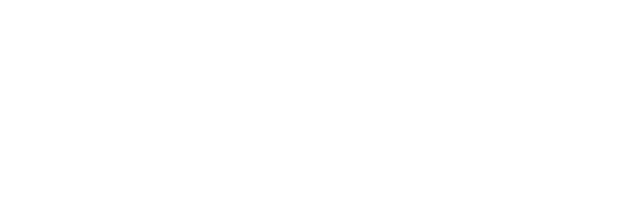
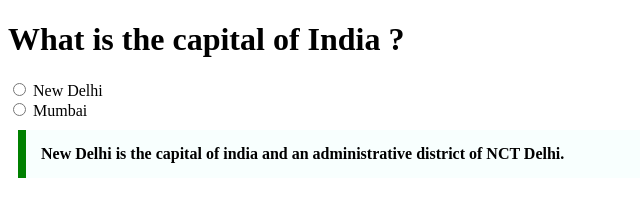
Before and after one commit to acciojob/trivia-kunal-hash, a website: page main.html in a window 1280 px wide. Shown: the whole page, without its empty margins (0-640 px from the left). Drawn offline with Linux system fonts and the light colour scheme.

Commit message:
solution1

```diff
--- a/main.html
+++ b/main.html
@@ -10,6 +10,13 @@
 	<!-- the entire body must be written by student -->
     <script type="text/javascript" src="./script.js">
 </script>
+<h1>What is the capital of India ?</h1>
+    <input type="radio" name="Capital">
+    <label for="New Delhi">New Delhi</label><br>
+    <input type="radio" name="Capital">
+    <label for="Mumbai">Mumbai</label><br>
+
+    <blockquote cite=" https://en.wikipedia.org/wiki/New_Delhi">New Delhi is the capital of india and an administrative district of NCT Delhi.</blockquote>
 
 </body>
 
--- a/styles.css
+++ b/styles.css
@@ -1,2 +1,8 @@
-
-/* Your CSS Code here. */
+blockquote{
+    max-width: 600px;
+    margin: 10px;
+    padding: 15px;
+    border-left: 8px solid green;
+    background-color: #f8fffe;
+    font-weight: bold;
+}
```
